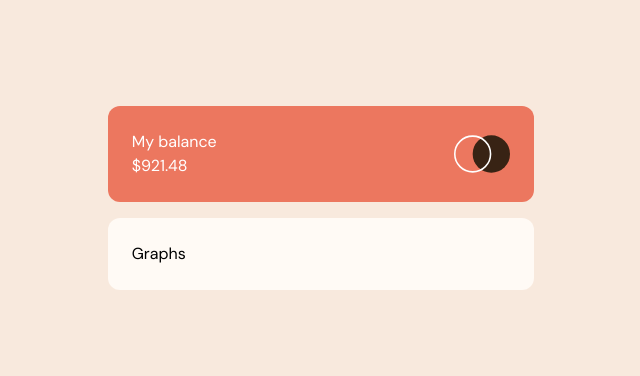
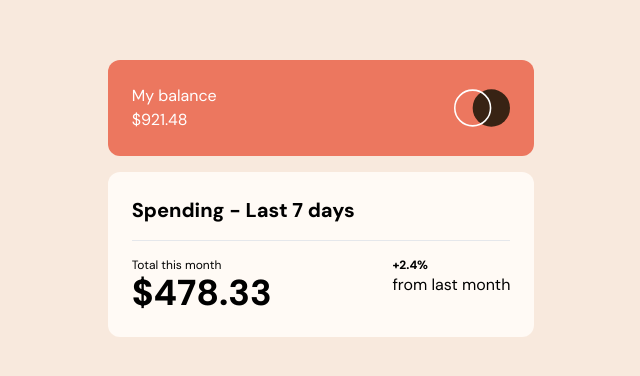
Before and after one commit to viniciusvalmeida/expenses-chart-component, a Next.js app: page / in a window 1280 px wide. Shown: the part 202-578 px from the top of the page, without its empty margins (319-959 px from the left). Built offline with nearby package versions, Linux system fonts and the light colour scheme.

Commit message:
dev: footer

```diff
--- a/app/page.tsx
+++ b/app/page.tsx
@@ -26,8 +26,23 @@ export default function Home() {
 				</svg>
 			</header>
 
-			<section className="bg-neutral-veryPaleOrange p-6 rounded-xl flex flex-col">
-				Graphs
+			<section className="bg-neutral-veryPaleOrange p-6 rounded-xl flex flex-col space-y-4">
+				<h3 className="font-extrabold text-xl">
+					Spending - Last 7 days
+				</h3>
+
+				<hr />
+
+				<div className="flex justify-between">
+					<div className="flex flex-col text-xs">
+						Total this month
+						<span className="font-extrabold text-4xl">$478.33</span>
+					</div>
+					<div className="flex flex-col">
+						<span className="font-extrabold text-xs">+2.4%</span>
+						from last month
+					</div>
+				</div>
 			</section>
 		</main>
 	);
```
